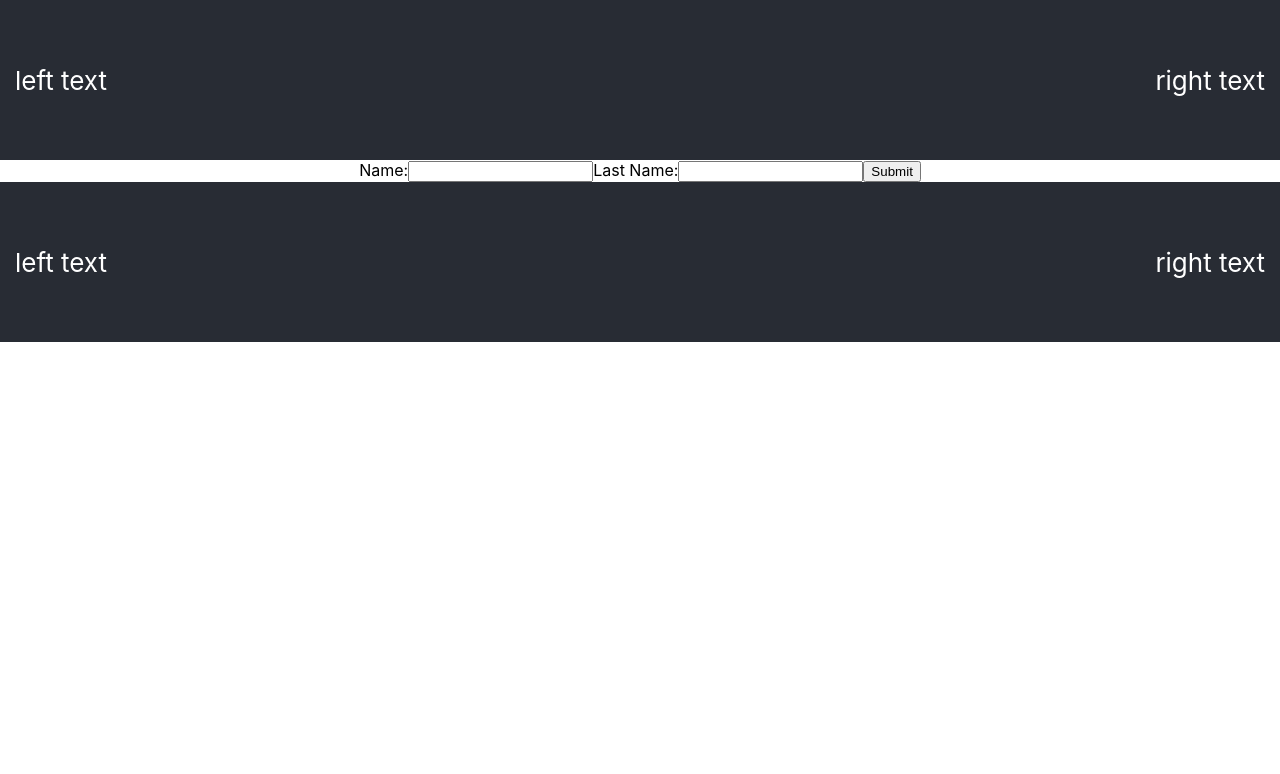
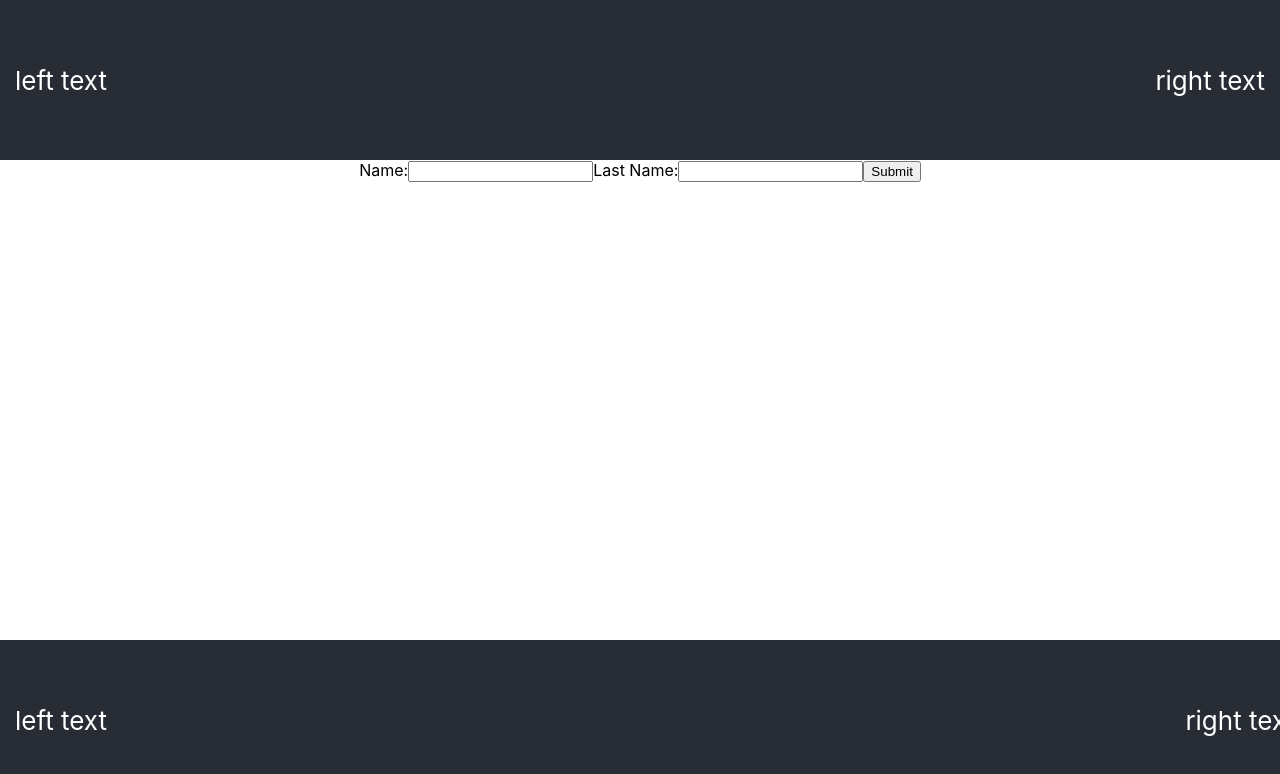
Before and after one commit to Amani5/test-project, a React (Create React App) app: page / in a window 1280 px wide. Shown: the top 774 px of the page. Built offline with nearby package versions, Linux system fonts and the light colour scheme.

Commit message:
add css footer

```diff
--- a/src/components/footer.jsx
+++ b/src/components/footer.jsx
@@ -1,6 +1,6 @@
 function Appfooter() {
   return (
-    <footer className="App-header">
+    <footer className="App-footer">
       <p>left text</p>
       <p> right text</p>
     </footer>
```
